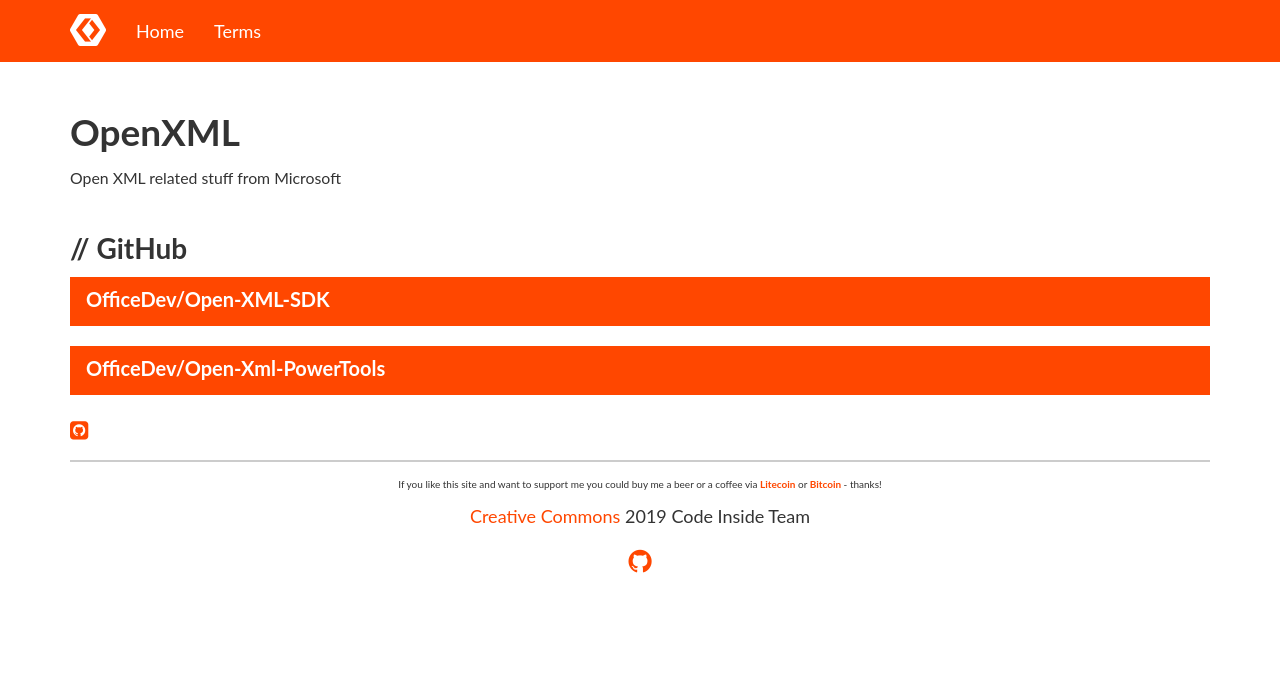
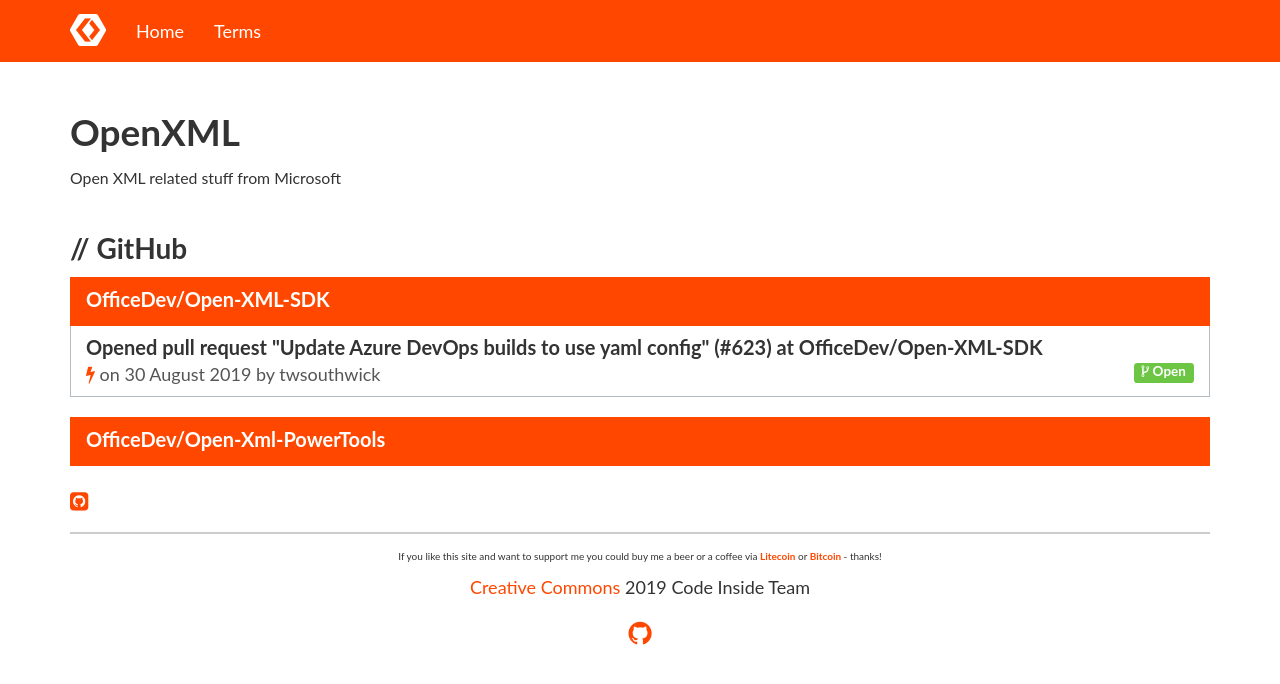
Before and after one commit to Code-Inside/KnowYourStack, a Jekyll site: the page built from _pages/openxml.html, in a window 1280 px wide. Shown: the top 684 px of the page. Built offline with Jekyll 4.4.1, drawn with Linux system fonts in a browser that asks for light colours; nearby versions of some CDN libraries; comment, search, counter and statistics services are not loaded.

Commit message:
Sloader update on _data/OpenXml.json

```diff
--- a/_data/OpenXml.json
+++ b/_data/OpenXml.json
@@ -1 +1 @@
-{"Data":{"Sdk":{"Events":[],"ResultType":"GitHubEvent"},"PowerTools":{"Events":[],"ResultType":"GitHubEvent"}},"RunOn":"2019-08-30T05:30:46.7703168Z","RunDurationInMilliseconds":996}
+{"Data":{"Sdk":{"Events":[{"Id":"10318340618","Type":"PullRequestEvent","CreatedAt":"2019-08-30T14:44:56","Actor":"twsouthwick","Repository":"OfficeDev/Open-XML-SDK","Organization":"OfficeDev","RawContent":null,"RelatedAction":"opened","RelatedUrl":"https://github.com/OfficeDev/Open-XML-SDK/pull/623","RelatedDescription":"Opened pull request \"Update Azure DevOps builds to use yaml config\" (#623) at OfficeDev/Open-XML-SDK","RelatedBody":""}],"ResultType":"GitHubEvent"},"PowerTools":{"Events":[],"ResultType":"GitHubEvent"}},"RunOn":"2019-08-31T05:30:45.6205629Z","RunDurationInMilliseconds":1288}
```
